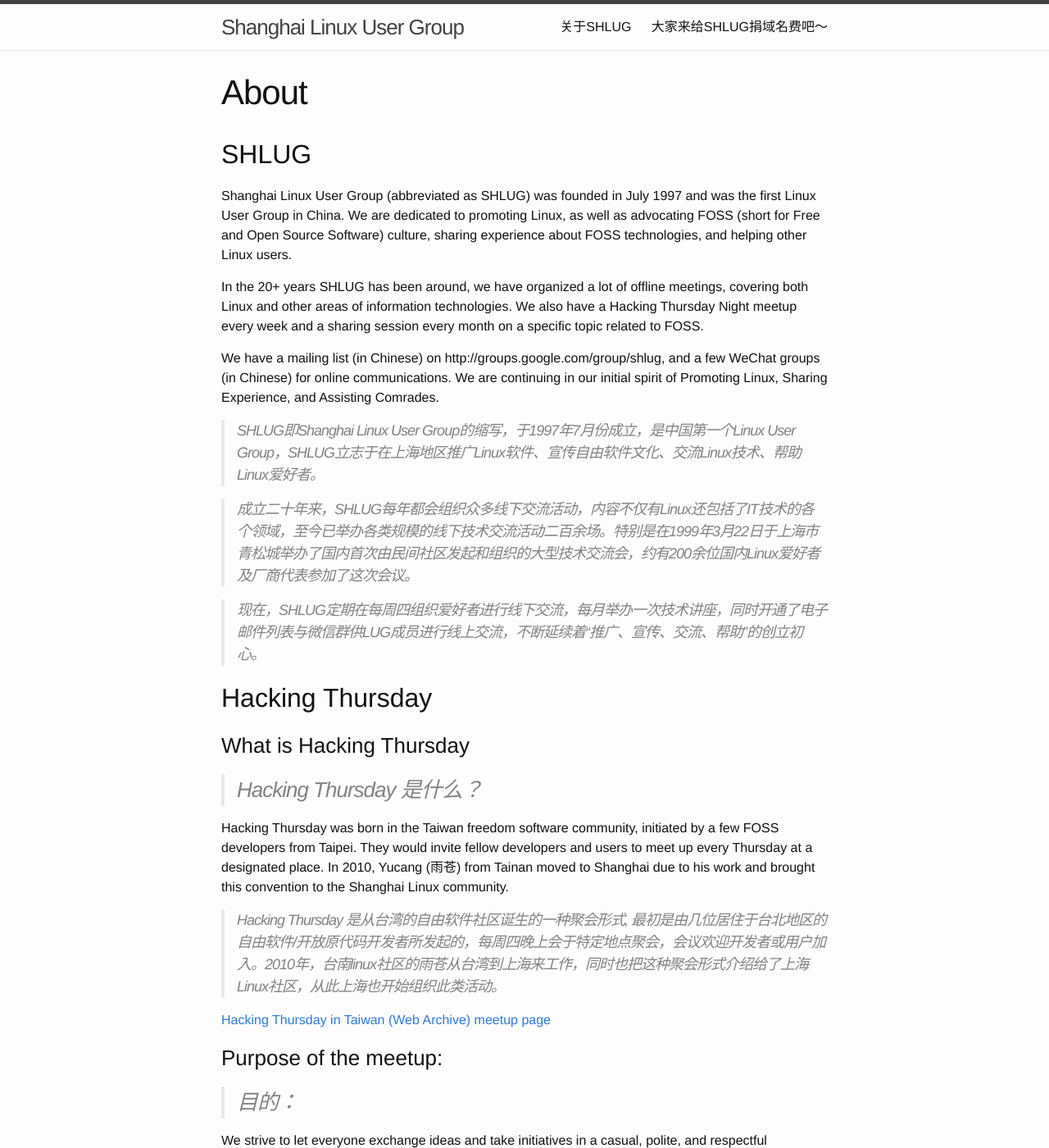
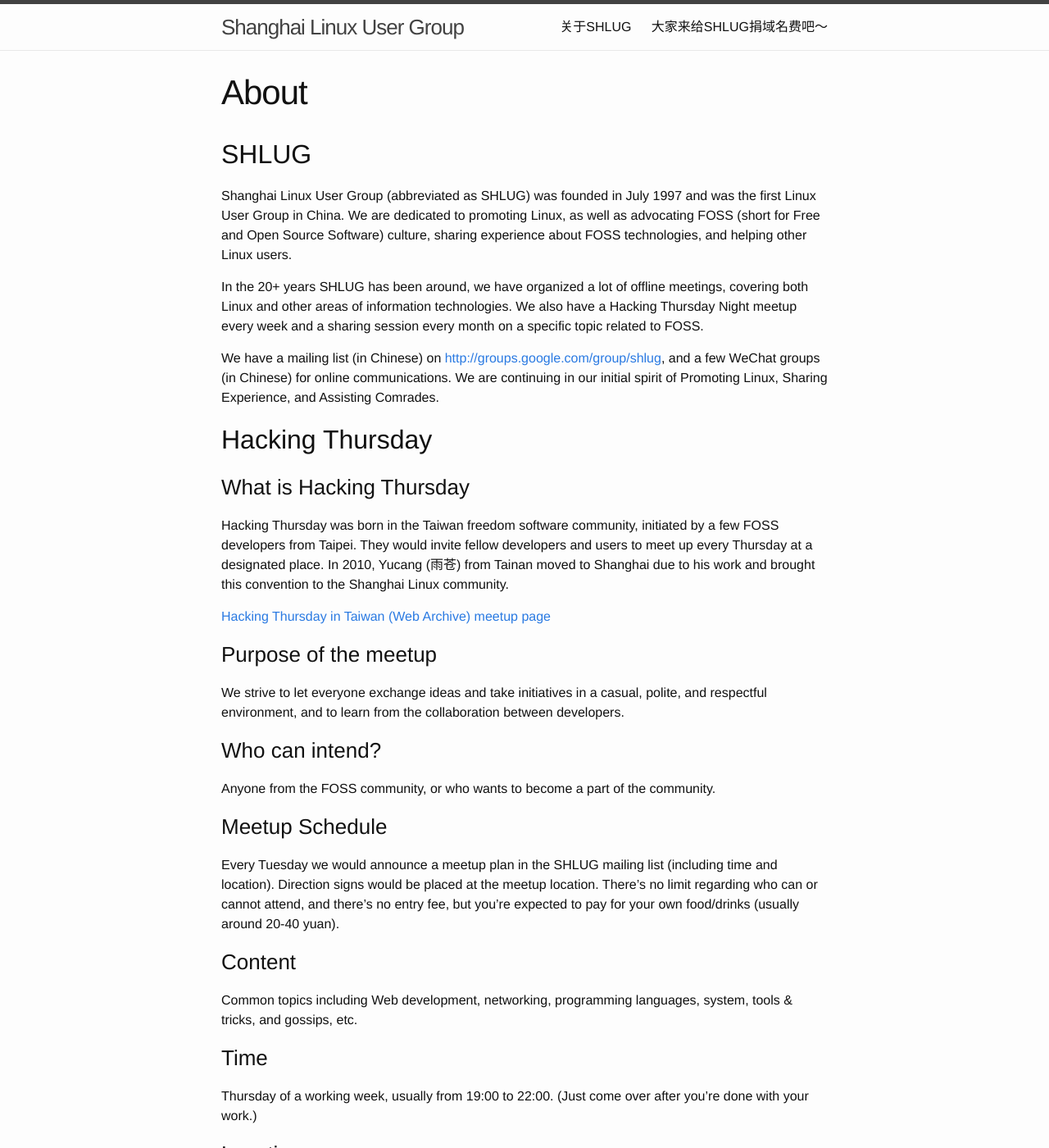
Before and after one commit to shanghailug/shanghailug.github.io, a Jekyll site: the page built from about.en.md, in a window 1280 px wide and 1400 px high. Shown: the whole window at 82% size. Built offline with Jekyll 4.4.1, drawn with Linux system fonts in a browser that asks for light colours; some of the changed text lies outside the part shown.

Commit message:
Some clear up for "about(en)" page.

```diff
--- a/about.en.md
+++ b/about.en.md
@@ -11,70 +11,47 @@
 
 In the 20+ years SHLUG has been around, we have organized a lot of offline meetings, covering both Linux and other areas of information technologies. We also have a Hacking Thursday Night meetup every week and a sharing session every month on a specific topic related to FOSS.
 
-We have a mailing list (in Chinese) on http://groups.google.com/group/shlug, and a few WeChat groups (in Chinese) for online communications. We are continuing in our initial spirit of Promoting Linux, Sharing Experience, and Assisting Comrades.
-
-> SHLUG即Shanghai Linux User Group的缩写，于1997年7月份成立，是中国第一个Linux User Group，SHLUG立志于在上海地区推广Linux软件、宣传自由软件文化、交流Linux技术、帮助Linux爱好者。
-
-> 成立二十年来，SHLUG每年都会组织众多线下交流活动，内容不仅有Linux还包括了IT技术的各个领域，至今已举办各类规模的线下技术交流活动二百余场。特别是在1999年3月22日于上海市青松城举办了国内首次由民间社区发起和组织的大型技术交流会，约有200余位国内Linux爱好者及厂商代表参加了这次会议。
-
-> 现在，SHLUG定期在每周四组织爱好者进行线下交流，每月举办一次技术讲座，同时开通了电子邮件列表与微信群供LUG成员进行线上交流，不断延续着“推广、宣传、交流、帮助”的创立初心。
+We have a mailing list (in Chinese) on [http://groups.google.com/group/shlug](http://groups.google.com/group/shlug), and a few WeChat groups (in Chinese) for online communications. We are continuing in our initial spirit of Promoting Linux, Sharing Experience, and Assisting Comrades.
 
 ## Hacking Thursday
 
 ### What is Hacking Thursday
-> ### Hacking Thursday 是什么？
 
 Hacking Thursday was born in the Taiwan freedom software community, initiated by a few FOSS developers from Taipei. They would invite fellow developers and users to meet up every Thursday at a designated place. In 2010, Yucang (雨苍) from Tainan moved to Shanghai due to his work and brought this convention to the Shanghai Linux community.
-> Hacking Thursday 是从台湾的自由软件社区诞生的一种聚会形式, 最初是由几位居住于台北地区的自由软件/开放原代码开发者所发起的，每周四晚上会于特定地点聚会，会议欢迎开发者或用户加入。2010年，台南linux社区的雨苍从台湾到上海来工作，同时也把这种聚会形式介绍给了上海Linux社区，从此上海也开始组织此类活动。
 
 [Hacking Thursday in Taiwan (Web Archive)](https://web.archive.org/web/20150427043147/http://hack.ingday.org/) [meetup page](https://www.meetup.com/hackingthursday/)
 
-### Purpose of the meetup:
-> ### 目的：
+### Purpose of the meetup
 
 We strive to let everyone exchange ideas and take initiatives in a casual, polite, and respectful environment, and to learn from the collaboration between developers.
-> 目的是以非会议形式 、交换各自提出的想法，轻松的会议过程以礼貌、谦虚与尊重的互信态度接纳并鼓励概念发想、发起新计划、并从开发者的协同开发与经验分享中互相学习。
 
 ### Who can intend?
-> ### 什么样的人能够参加?
 
 Anyone from the FOSS community, or who wants to become a part of the community.
-> 主要参加成员是自由软件爱好者,或者是希望能够接触社区的人士。
 
-### Meetup Schedule:
-> ### 聚会的组织流程：
+### Meetup Schedule
 
 Every Tuesday we would announce a meetup plan in the SHLUG mailing list (including time and location). Direction signs would be placed at the meetup location. There's no limit regarding who can or cannot attend, and there's no entry fee, but you're expected to pay for your own food/drinks (usually around 20-40 yuan).
-> 目前，每周二由聚会的组织者在SHLUG的邮件列表中会发布聚会计划，有兴趣参与人员可以按照邮件中的地址自行前往参加，聚会场地会有专门的标志识别。聚会没有任何条件限制或参加门槛，活动组织者也不会收取入场费用，但聚会中产生的餐饮费用自付，一般人均约20元－40元。
 
-### Content:
-> ### 内容：
+### Content
 
 Common topics including Web development, networking, programming languages, system, tools & tricks, and gossips, etc.
-> 讨论 web, network, programming, system, blah blah….
-> 交流系统工具 & 使用技巧
-> 八卦
 
-### Time:
-> ### 时间：
+### Time
+
 Thursday of a working week, usually from 19:00 to 22:00. (Just come over after you're done with your work.)
-> 工作日的每周四晚上,一般19:00至22:00, 下班后前来即可。
 
-### Location:
-> ### 地点：
+### Location
+
 Usually in downtown near a metro station. Please check the mailing list for the updated location.
-> 以市中心地铁沿线为主,方便所有人,具体地址请关注Maillist里的每周公告
+
 
 ## Monthly Meetup
-> ## 月度讲座Monthly Meetup
 
-### Introduction:
-> ### 活动介绍：
+### Introduction
 
 The Monthly Meetup is a meeting consists of group teaching activity. Usually, we have 20–50 people attending and would focus on 2–3 specialized topics. Each session would run roughly for about 30–90 minutes. Speakers are usually developers experienced in the topic area. The topics of the Monthly Meeting are discussed in the SHLUG mailing list on the 1st of that month. We welcome self-promotion and coordination between members before the actual meeting.
-> SHLUG的月度讲座活动是以讲解中高难度为主的小组授课式聚会。每次活动参加人数通常为20－50人左右，一般设计2－3个技术主题，每个主题讨论时间通常为半个小时至一个半小时之间。主讲人通常为在该主题领域内有较丰富经验的社区成员担任。每次月度讲座的主题会在当月的1日在shlug邮件列表中征集，由社区成员自荐上台讲授，并欢迎参与人员与其进行积极讨论。
 
-### Time:
-> ### 时间：
+### Time
+
 Usually on the night of the third Friday or third Saturday of that month (check the mailing list for updated schedules).
-> 每月的第三个周五晚上或第三个周六日下午（具体时间由当月活动公告确定）
```
